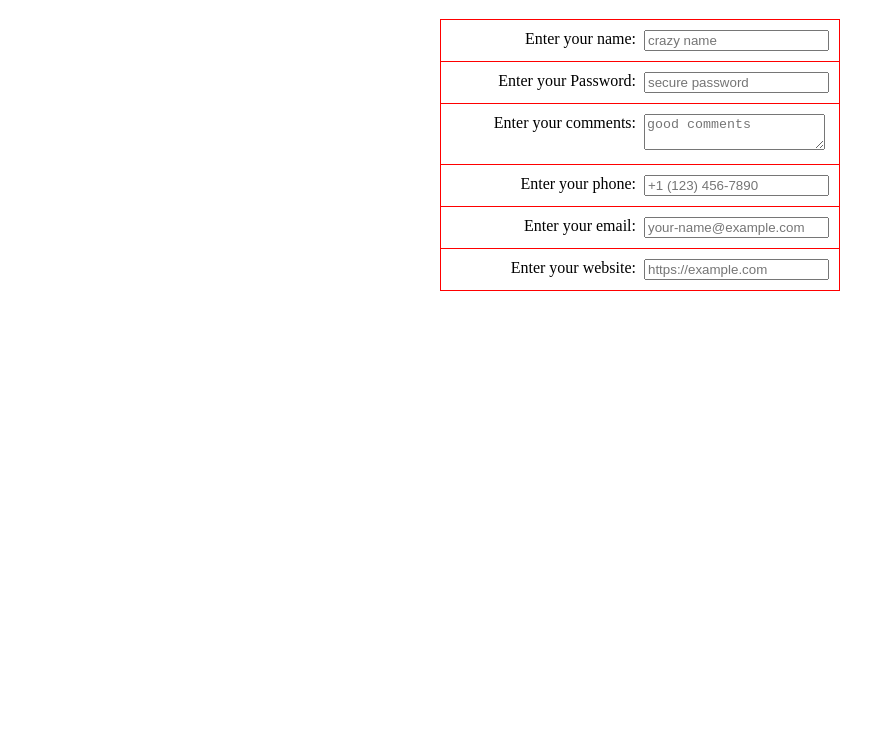
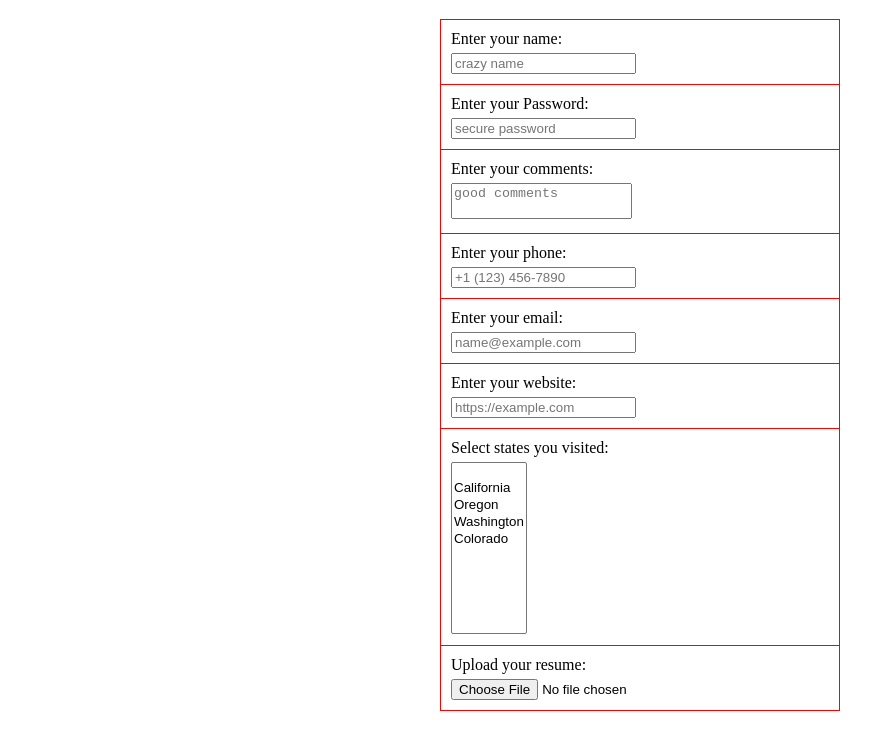
Before and after one commit to sasidhar/sai.rocks, a plain HTML site: page web-designing-practicals/004-forms/inputs.html in a window 1280 px wide. Shown: the part 61-800 px from the top of the page, without its empty margins (0-895 px from the left). Drawn offline with Linux system fonts and the light colour scheme.

Commit message:
Updating UI

```diff
--- a/web-designing-practicals/004-forms/inputs.html
+++ b/web-designing-practicals/004-forms/inputs.html
@@ -17,27 +17,26 @@
         form div {
             border: 1px solid red;
             border-top-width: 0;
-            padding: 10px 0;
+            padding: 10px;
         }
         form div:first-child {
             border-top: 1px solid red;
         }
         label {
             display: flex;
-        }
-        label span {
-            width: 50%;
+            flex-direction: column;
         }
         label span:first-child {
-            text-align: right;
-            padding-right: 4px;
+            /* text-align: right; */
+            /* padding-right: 4px; */
+            margin-bottom: 5px;
         }
         label span:last-child {
             text-align: left;
-            padding-left: 4px;
+            /* padding-left: 4px; */
         }
         textarea {
-            resize:vertical;
+            resize:none;
         }
     </style>
 </head>
@@ -71,7 +70,7 @@
         <div>
             <label>
                 <span>Enter your email:</span>
-                <span><input type="email" placeholder="your-name@example.com" /></span>
+                <span><input type="email" placeholder="name@example.com" /></span>
             </label>
         </div>
         <div>
@@ -80,6 +79,24 @@
                 <span><input type="url" placeholder="https://example.com" /></span>
             </label>
         </div>
+        <div>
+            <label>
+                <span>Select states you visited:</span>
+                <span><select size="10" multiple>
+                    <option></option>
+                    <option>California</option>
+                    <option>Oregon</option>
+                    <option>Washington</option>
+                    <option>Colorado</option>
+                </select></span>
+            </label>
+        </div>
+        <div>
+            <label>
+                <span>Upload your resume:</span>
+                <span><input type="file" /></span>
+            </label>
+        </div>
     </form>
 </body>
 </html>
```
